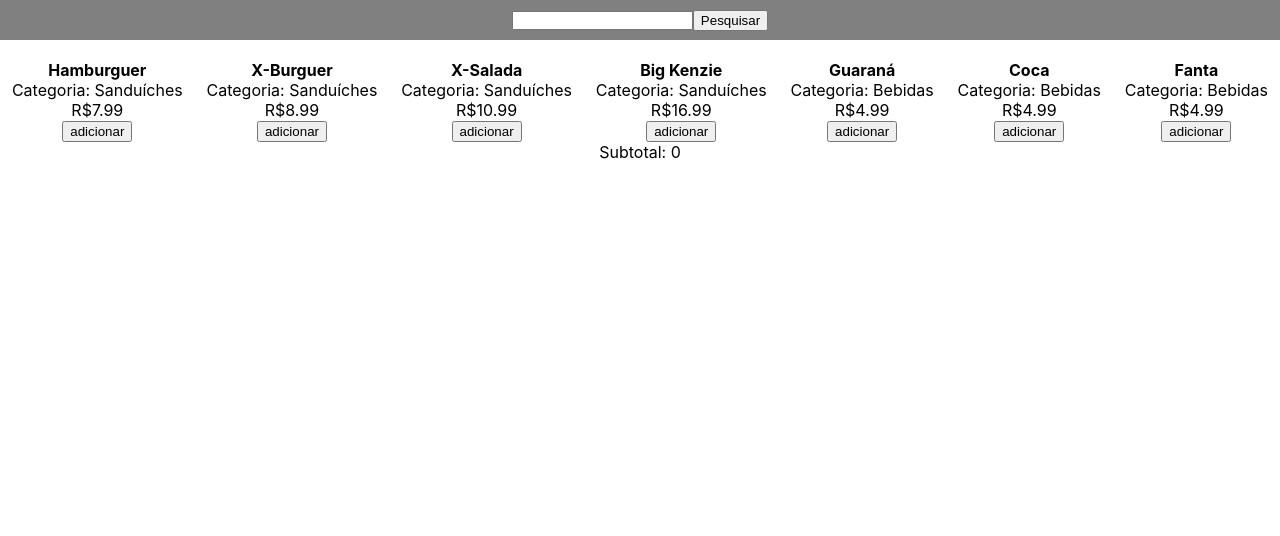
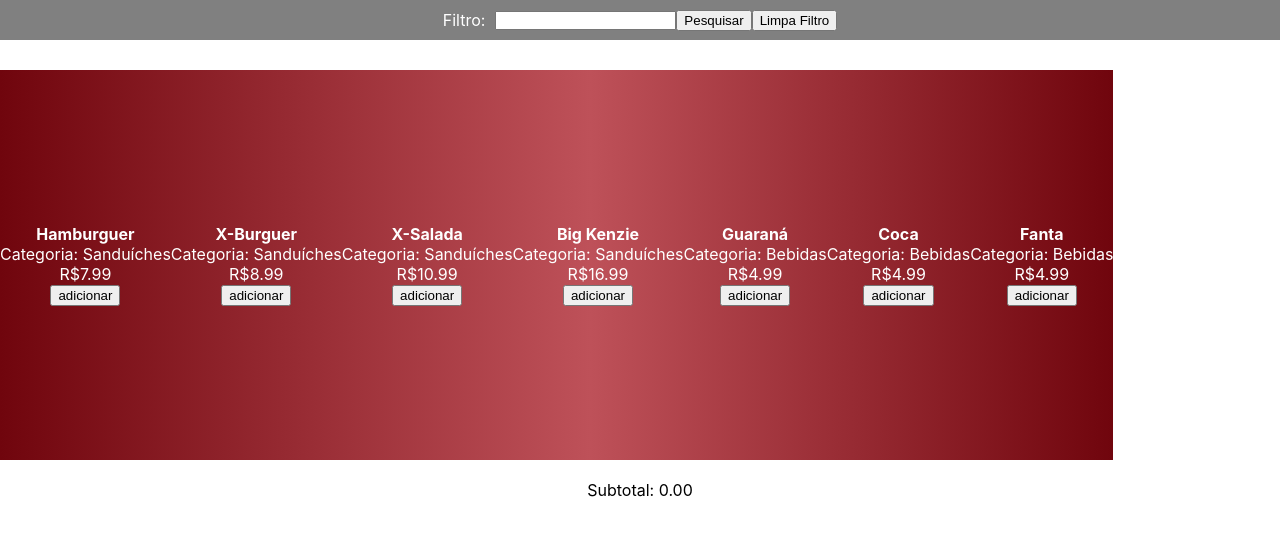
Before and after one commit to Kenzie-Academy-Brasil-Developers/react-entrega-s1-hamburgueria-da-kenzie-vinapro91, a React (Create React App) app: page / in a window 1280 px wide. Shown: the top 536 px of the page. Built offline with nearby package versions, Linux system fonts and the light colour scheme.

Commit message:
feat:Adicionado Filtro, carrinho e subtotal

```diff
--- a/src/App.js
+++ b/src/App.js
@@ -19,29 +19,35 @@ function App() {
   const [currentSale, setCurrentSale] = useState([]);
   const [cartTotal, setCartTotal] = useState(0);
 
-  const showProducts = () => {};
+  const showProducts = (input) => {
+    const filterProduct = products.filter(
+      (el) => el.name.toLowerCase().indexOf(input.toLowerCase()) > -1
+    );
+    const [arrProd] = filterProduct;
+    input !== "" && setProducts([...filteredProducts, arrProd]);
+  };
+
   const handleClick = (productId) => {
     const filterProduct = products.filter(
       (elemento) => elemento.id === productId
     );
     const [arrProd] = filterProduct;
-    setCurrentSale([...currentSale, arrProd]);
-    total();
-    console.log(currentSale);
-    console.log();
+
+    !currentSale.includes(arrProd) && setCurrentSale([...currentSale, arrProd]);
   };
-  const total = () => {
-    const valorTotal = currentSale.reduce((valorAnterior, valorAtual) => {
-      return valorAtual.price + valorAnterior;
-    }, 0);
-    console.log(valorTotal);
-    setCartTotal(valorTotal);
-  };
+
+  const valorTotal = currentSale.reduce((valorAnterior, valorAtual) => {
+    return valorAtual.price + valorAnterior;
+  }, 0);
   return (
     <div className="App">
-      <Filter />
+      <Filter
+        products={products}
+        showProducts={showProducts}
+        setProducts={setProducts}
+      />
       <MenuContainer handleClick={handleClick} products={products} />
-      <div> Subtotal: {cartTotal}</div>
+      <div> Subtotal: {valorTotal.toFixed(2)}</div>
       <Cart currentSale={currentSale} setCurrentSale={setCurrentSale} />
     </div>
   );
--- /dev/null
+++ b/src/components/Cart/Cart.css
@@ -0,0 +1,3 @@
+ul {
+  margin-top: 10px;
+}
--- a/src/components/Cart/index.js
+++ b/src/components/Cart/index.js
@@ -1,4 +1,5 @@
 import Product from "../Product";
+import "./Cart.css";
 const Cart = ({ currentSale, setCurrentSale }) => {
   return (
     <ul>
--- a/src/components/Filter/Filter.css
+++ b/src/components/Filter/Filter.css
@@ -6,4 +6,8 @@
   justify-content: center;
   text-align: center;
   align-items: center;
+  color: #ffff;
 }
+.div-input input {
+  margin-left: 10px;
+}
--- a/src/components/Filter/index.js
+++ b/src/components/Filter/index.js
@@ -1,12 +1,28 @@
 import { useState } from "react";
 import "./Filter.css";
-const Filter = ({ products, filteredProducts, setFilteredProducts }) => {
+const Filter = ({ products, showProducts, setProducts }) => {
   const [nameInput, setNameInput] = useState("");
 
   return (
     <div className="div-input">
-      <input onChange={(e) => setNameInput(e.target.value)} />
-      <button>Pesquisar</button>
+      Filtro:
+      <input value={nameInput} onChange={(e) => setNameInput(e.target.value)} />
+      <button onClick={() => showProducts(nameInput)}>Pesquisar</button>
+      <button
+        onClick={() =>
+          setProducts([
+            { id: 1, name: "Hamburguer", category: "Sanduíches", price: 7.99 },
+            { id: 2, name: "X-Burguer", category: "Sanduíches", price: 8.99 },
+            { id: 3, name: "X-Salada", category: "Sanduíches", price: 10.99 },
+            { id: 4, name: "Big Kenzie", category: "Sanduíches", price: 16.99 },
+            { id: 5, name: "Guaraná", category: "Bebidas", price: 4.99 },
+            { id: 6, name: "Coca", category: "Bebidas", price: 4.99 },
+            { id: 7, name: "Fanta", category: "Bebidas", price: 4.99 },
+          ])
+        }
+      >
+        Limpa Filtro
+      </button>
     </div>
   );
 };
--- a/src/components/MenuContainer/MenuContainer.css
+++ b/src/components/MenuContainer/MenuContainer.css
@@ -1,7 +1,24 @@
 .MenuContainer ul {
   display: flex;
   justify-content: space-around;
+  flex-wrap: wrap-reverse;
+  background: linear-gradient(
+    90deg,
+    rgba(112, 5, 13, 1) 0%,
+    rgba(190, 81, 89, 1) 53%,
+    rgba(112, 5, 13, 1) 100%
+  );
+  align-items: center;
+  text-align: center;
+  color: #fff;
+}
+.MenuContainer ul li {
 }
 .MenuContainer {
-  margin-top: 20px;
+  margin: 20px auto;
+  width: 100vw;
+  height: 50vh;
+  display: flex;
 }
+.MenuContainer button {
+}
--- a/src/components/MenuContainer/index.js
+++ b/src/components/MenuContainer/index.js
@@ -10,6 +10,7 @@ const MenuContainer = ({ products, handleClick }) => {
             item={elemento}
             id={elemento.id}
             handleClick={() => handleClick(elemento.id)}
+            btnOn={true}
           ></Product>
         ))}
       </ul>
--- a/src/components/Product/index.js
+++ b/src/components/Product/index.js
@@ -1,12 +1,14 @@
 import "./products.css";
-const Product = ({ item, handleClick, id }) => {
+const Product = ({ item, handleClick, id, btnOn }) => {
   return (
     <>
       <li className="li-products" key={id}>
         <h3>{item.name}</h3>
         <p>Categoria: {item.category}</p>
         <p>R${item.price}</p>
-        <button onClick={() => handleClick(item.id)}>adicionar</button>
+        {btnOn && (
+          <button onClick={() => handleClick(item.id)}>adicionar</button>
+        )}
       </li>
     </>
   );
```
